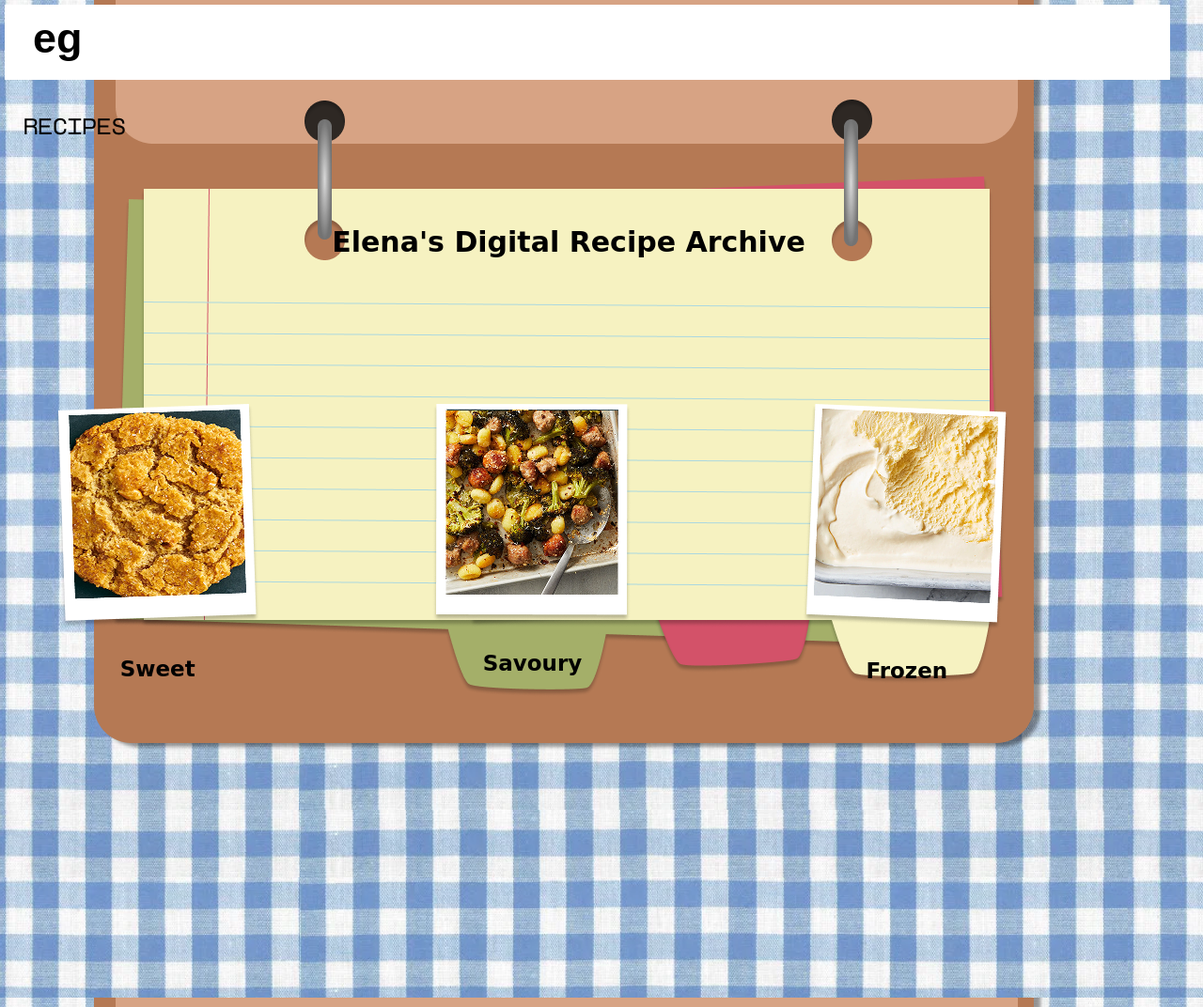
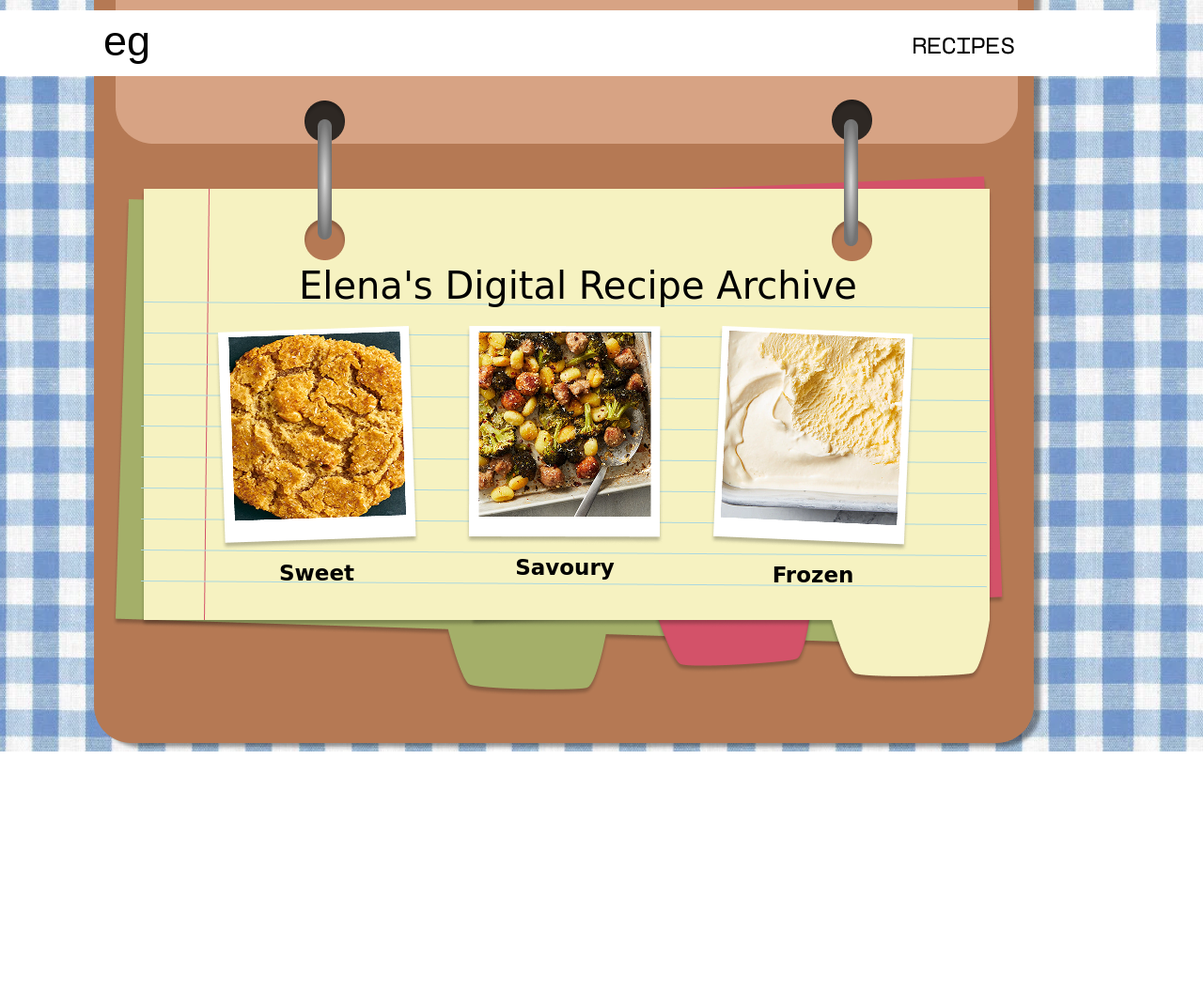
Before and after one commit to egvozdek/final-project, a plain HTML site: page index.html in a window 1280 px wide. Shown: the whole page at 94% size. After the commit the page ends 800 px from the top, so only its background shows below. Drawn offline with Linux system fonts and the light colour scheme; a web font is replaced by a local one.

Commit message:
( ◕ ◞ ◕ ) auto commit

```diff
--- a/index.html
+++ b/index.html
@@ -4,39 +4,45 @@
     <meta charset="UTF-8">
     <title>egvozdek Final Project</title>
     <!-- Created by Elena Gvozdek, Nov 14th, 2026 -->
+
     <!--FONTS -->
-
     <link rel="preconnect" href="https://fonts.googleapis.com">
     <link rel="preconnect" href="https://fonts.gstatic.com" crossorigin>
     <link href="https://fonts.googleapis.com/css2?family=Handjet:wght,ELSH@100..900,2&family=Inter+Tight:ital,wght@0,100..900;1,100..900&family=Jost:ital,wght@0,100..900;1,100..900&family=Oooh+Baby&display=swap" rel="stylesheet">
 
+
     <style>
+
+/* Font for "Recipes" in the nav bar */
       @font-face {
         font-family: GailRock;
         src: url(Gail-Rock-Regular.otf);
       }
 
+/* Font for the "eg" logo */
       h1 {
         margin: 10px;
         font-family: "Handjet", sans-serif;
         font-optical-sizing: auto;
-        font-weight: 600;
+        font-weight: 500;
         font-size: 45px;
       }
 
+/* Background image of recipe book + gingham */
       body {
         background-image: url("homepage.png");
         width: 1200px;
-        height: 1062px;
         margin: 5px;
       }
 
+/* eg logo */
       h2 {
         font-family: "GailRock";
         font-weight: 400;
         font-style: normal;
       }
 
+/* Sweet, Savoury, Frozen text */
       h3 {
         font-family: "Oooh Baby", cursive;
         font-weight: 900;
@@ -44,93 +50,121 @@
         font-size: 23px;
       }
 
+/* Elenas digital recipe archive text */
       h4 {
         font-family: "Oooh Baby", cursive;
-        font-weight: 900;
+        font-weight: 500;
         font-style: normal;
-        font-size: 30px;
+        font-size: 40px;
         text-align: center;
       }
+
+/* nav bar at the top */
+      nav {
+        background-color: white;
+        margin: 0px;
+        padding-left: 30px;
+        width: 1200px;
+        height: 70px;
+        margin-top: -5px;
+        margin-left: -5px;
+      }
+
+      nav h1 {
+        display: inline;
+        float: left;
+        margin-left: 40px;
+        margin-top: 6.5px;
+      }
+
+      nav h2 {
+        display: inline;
+        float: right;
+        position: relative;
+        right: 150px;
+      }
+
+      ul {
+        font-weight: 700;
+        list-style-type: none;
+        text-align: left;
+      }
+
+/* Once multi page is active!!!!! */
+/*       nav li {
+        display: inline-block;
+        margin-right: 20px;
+      }
+
+      nav a {
+        text-decoration: none;
+        color: #357e42;
+      }
+
+      nav a:hover {
+        color: #ffa3bc;
+      } */
 
 
       .container {
         display: grid;
-        grid-template-columns: auto;
-        max-width: 1200px;
+        grid-template-columns: 33% 33% 33%;
+        width: 800px;
         text-align: center;
-      }
-
-     .container div {
-        grid-row-start: 1;
-        grid-row-end: 5;
-        width: 90%;
-        color: #000;
-        font-size: 30px;
-        text-align: center;
+        margin: 0 auto;
       }
 
       .recipe-icons {
         min-height: 10px;
         min-width: 10px;
+        gap: 5px;
       }
 
-      .hero {
-        width: 1200px;
-        height: 80px;
-        background-color: white;
-        display: flex;
-        margin: 0px auto;
-        justify-content: space-between;
-        padding: 0 20px;
-      }
-
-      .text-sections {
-        display: grid;
-        grid-template-columns: 10% 100%
-        padding: 5px;
+      .recipe-icons h3{
+       margin-top: 7px;
       }
 
       .title-section {
         display: grid;
         grid-template-columns: 100%;
-        padding: 25px;
-        margin: 90px 0;
+        margin-top: 100px;
       }
+
+      .title-section h4 {
+       width: 600px;
+       margin: 0 auto;
+       padding-top: 100px;
+       padding-bottom: 20px;
+       position: relative;
+       left: 10px;
+      }
+
     </style>
   </head>
 
-
   <body>
-    <div class="hero">
-      <div class="text-sections">
+    <nav>
+      <ul>
         <h1>eg</h1>
-        <h1> </h1>
         <h2>RECIPES</h2>
-      </div>
-    </div>
+      </ul>
+    </nav>
     <div class="title-section">
       <h4>Elena's Digital Recipe Archive</h4>
     </div>
     <div class="container">
-      <div>
     <div class="recipe-icons">
           <img src="pntbtrcookie.png" alt="a crispy peanut butter cookie covered in sugar, with chunks of peanuts strewed throughout">
           <h3>Sweet</h3>
       </div>
-      </div>
     <div class="recipe-icons">
-        <div>
           <img src="gnocchipic.png" alt="a sheet pan of gnocchi, broccoli, and pieces of sausage- covered in olive oil, lemon juice and chili flakes">
           <h3>Savoury</h3>
       </div>
-      </div>
     <div class="recipe-icons">
-        <div>
           <img src="icecream.png" alt="A metal container of partially scooped vanilla icecream">
           <h3>Frozen</h3>
         </div>
     </div>
-    </div>
-
   </body>
 </html>
```
Lines whose indentation alone changed are shown as unchanged.
